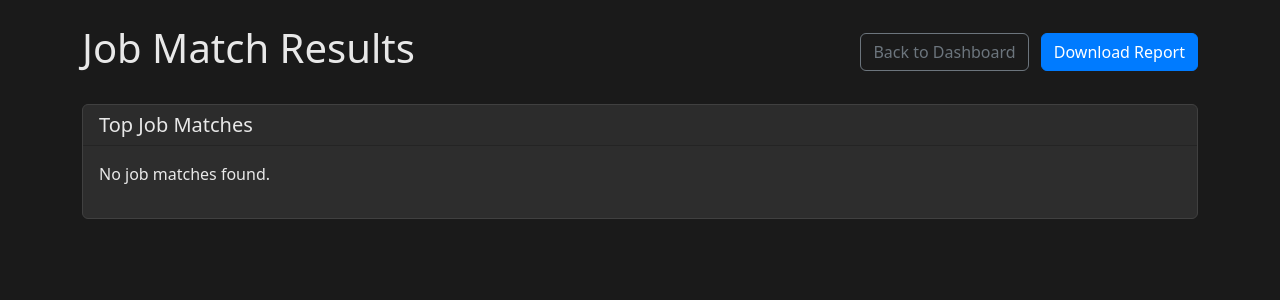
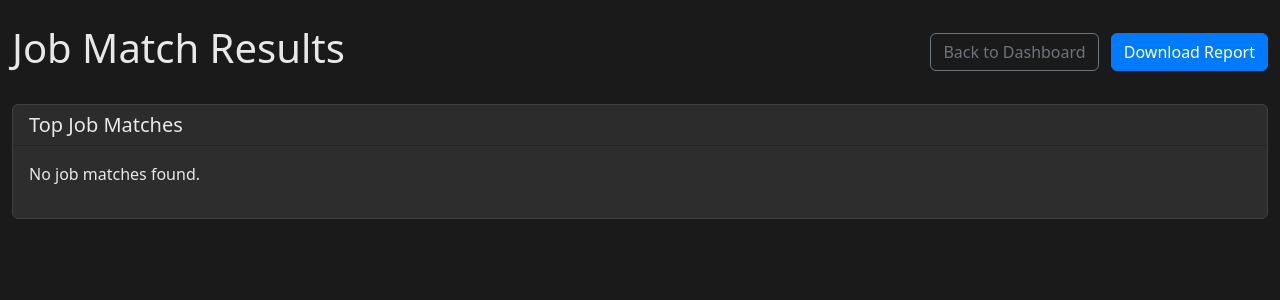
Before and after one commit to ClaudioLutz/JobSearchAI, a Flask app: template templates/results.html in a window 1280 px wide. Shown: the top 300 px of the page. Run offline with Flask 3, Linux system fonts and the light colour scheme; the template is opened without the code that fills it, so the values that code supplies are empty; some libraries are stand-ins or nearby versions.

Commit message:
fix: Use container-fluid for results page to prevent table cutoff

```diff
--- a/templates/results.html
+++ b/templates/results.html
@@ -8,7 +8,7 @@
     <link rel="stylesheet" href="{{ url_for('static', filename='css/styles.css') }}">
 </head>
 <body>
-    <div class="container mt-4">
+    <div class="container-fluid mt-4">
         <div class="d-flex justify-content-between align-items-center mb-4">
             <h1>Job Match Results</h1>
             <div>
```
